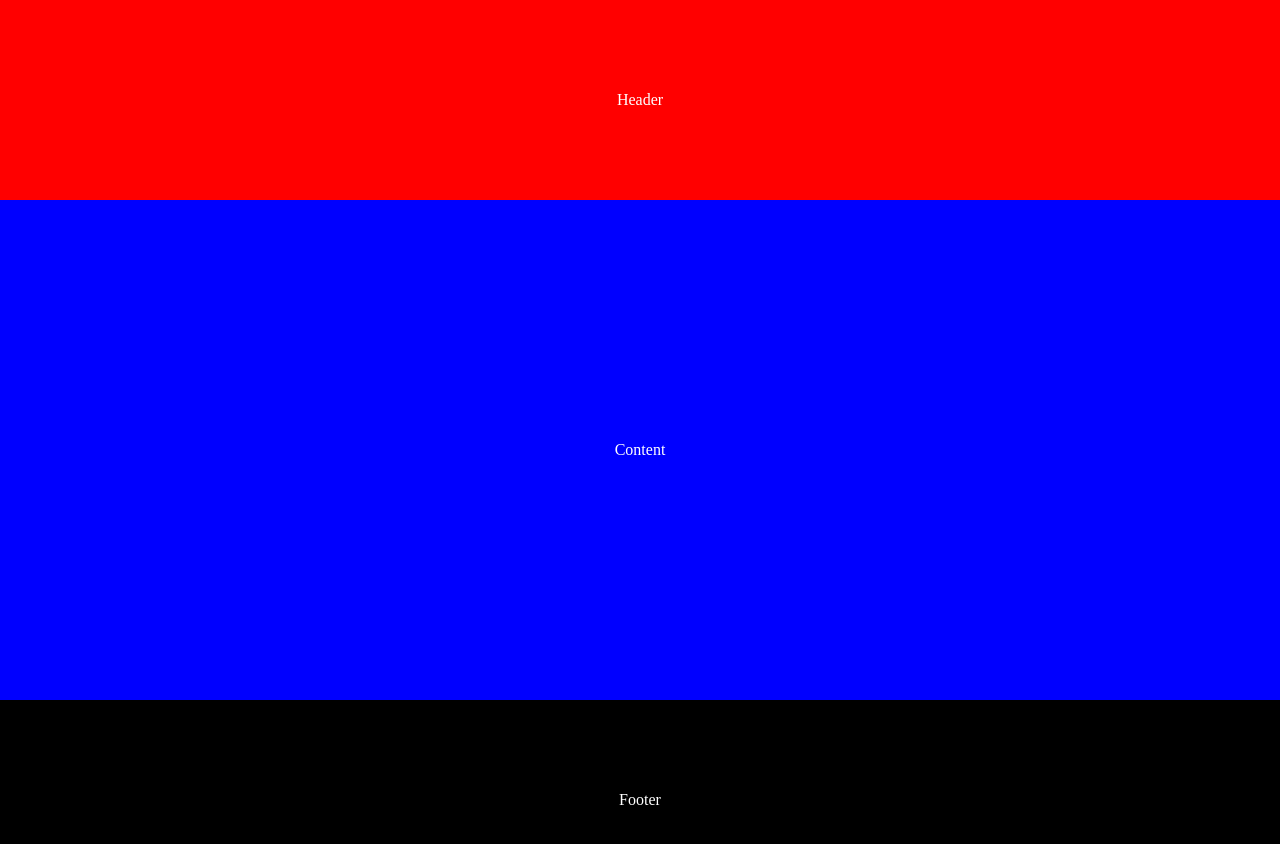
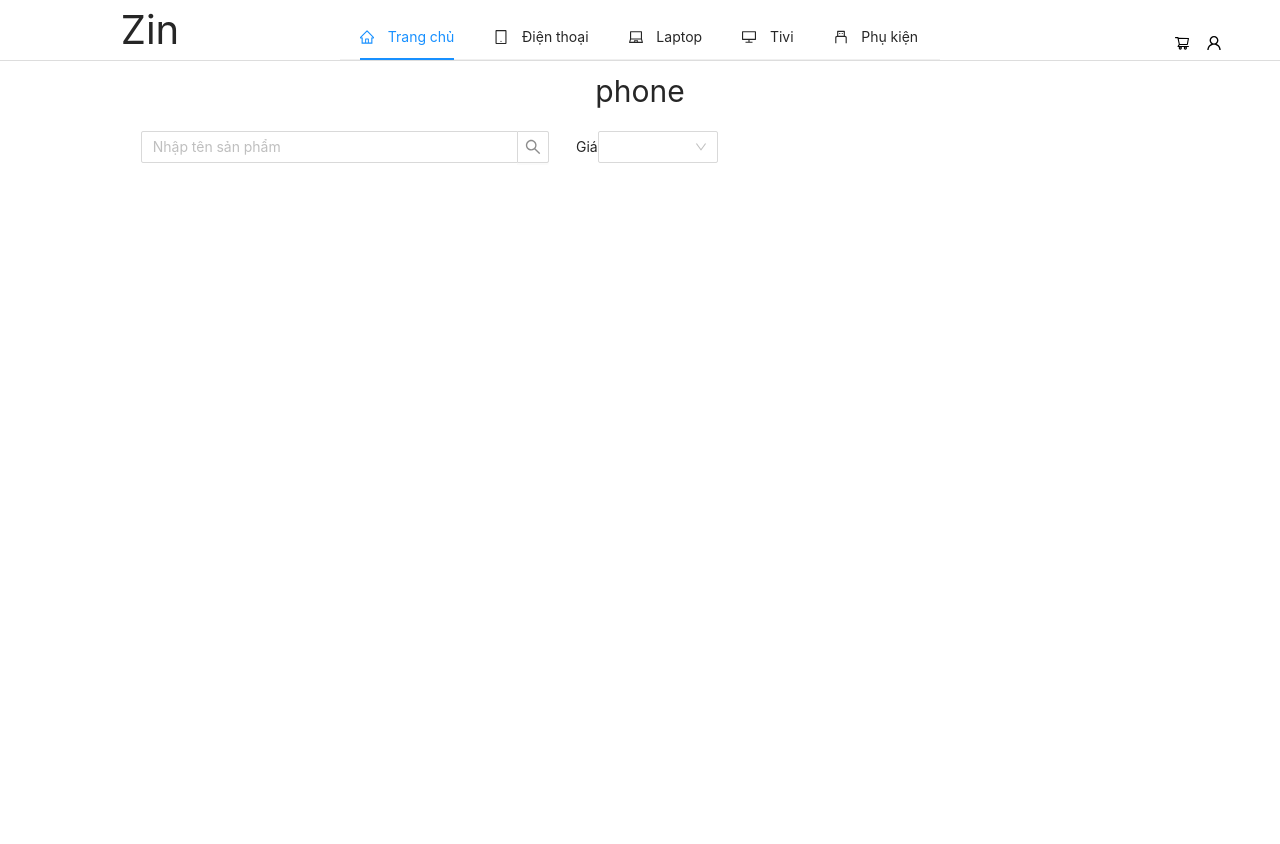
Before and after one commit to anhduy290198/web-fe, a Vue app: page / in a window 1280 px wide. Shown: the top 844 px of the page. After the commit the page ends 800 px from the top, so only its background shows below. Built offline with nearby package versions, Linux system fonts and the light colour scheme.

Commit message:
update 1

```diff
--- a/package.json
+++ b/package.json
@@ -9,7 +9,7 @@
     "preview": "vite preview"
   },
   "dependencies": {
-    "ant-design-vue": "^4.2.1",
+    "ant-design-vue": "^3.0.0-alpha.11",
     "vue": "^3.4.21",
     "vue-router": "^4.3.2"
   },
--- a/src/components/Movies/Item.vue
+++ /dev/null
@@ -1,15 +0,0 @@
-<template>
-    <div>
-        Movie Item {{ props.item }}
-    </div>
-</template>
-
-<script setup>
-const props = defineProps({
-    item: Number,
-})
-</script>
-
-<style lang="scss" scoped>
-
-</style>
--- a/src/components/Movies/List.vue
+++ /dev/null
@@ -1,40 +0,0 @@
-<template>
-    <div class="list-movie">
-        <div>
-            <div>List Movie</div>
-            <div>Text</div>
-        </div>
-
-        <div class="slider">
-            <Carousel v-bind="carouselSetting">
-                <Slide v-for="slide in 10" :key="slide">
-                    <MovieItem :item="slide"></MovieItem>
-                </Slide>
-
-                <template #addons>
-                    <Navigation />
-                </template>
-            </Carousel>
-        </div>
-    </div>
-</template>
-
-<script setup>
-import MovieItem from './Item.vue';
-import 'vue3-carousel/dist/carousel.css';
-import { Carousel, Slide, Pagination, Navigation } from 'vue3-carousel';
-import { reactive, ref } from 'vue';
-
-const carouselSetting = reactive({
-    itemsToShow: 5,
-    snapAlign: 'center',
-    wrapAround: true,
-});
-</script>
-
-<style lang="scss" scoped>
-.list-movie {
-    background-color: #c0c0c0;
-    margin: 60px 0;
-}
-</style>
--- /dev/null
+++ b/src/components/common/ListProduct.vue
@@ -0,0 +1,94 @@
+<template>
+    <div class="content">
+        <div class="title">{{props.type}}</div>
+        <div class="search">
+            <div class="input-search">
+                <a-input-search  placeholder="Nhập tên sản phẩm"/>
+            </div>
+            <div class="filter">
+                <div class="filter-detail">
+                    <div class="label">
+                        Giá
+                    </div>
+                    <div class="filter-type">
+                        <a-select
+                            ref="select"
+                            v-model:value="value1"
+                            style="width: 120px"
+                            @focus="focus"
+                            @change="handleChange"
+                            >
+                            <a-select-option value="jack">Jack</a-select-option>
+                            <a-select-option value="lucy">Lucy</a-select-option>
+                            <a-select-option value="disabled" disabled>Disabled</a-select-option>
+                            <a-select-option value="Yiminghe">yiminghe</a-select-option>
+                        </a-select>
+                    </div>
+                </div>
+            </div>
+        </div>
+    </div>
+</template>
+
+<script setup>
+import { ref, defineComponent , computed} from "vue";
+
+const title = computed(() => {
+    let title = 'Trang chủ';
+    switch (props.type) {
+        case 'phone':
+            title = "Điện thoại"
+            break;
+        case 'laptop':
+            title = "Laptop"
+            break;
+        case 'tivi':
+            title = "Tivi"
+            break;
+        case 'accessory':
+            title = "Phụ kiện"
+            break;
+        default:
+            title = "Trang chủ"
+            break;
+    }
+    return check;
+});
+
+const props = defineProps({
+    type: { type: String },
+});
+
+</script>
+
+<style lang="scss" scoped>
+.content{
+    width: 80%;
+    margin: 0 auto;
+    .title{
+        text-align: center;
+        font-size: 30px;
+        line-height: 60px;
+    }
+    .search{
+        margin-top: 10px;
+        display: flex;
+        justify-content: space-around;
+        .input-search{
+            width: 40%;
+        }
+        .filter{
+            width: 55%;
+            .filter-detail{
+                display: flex;
+                .label{
+                    line-height: 32px;
+                }
+                .filter-type{
+
+                }
+            }
+        }
+    }
+}
+</style>
--- a/src/main.js
+++ b/src/main.js
@@ -1,6 +1,7 @@
 import { createApp } from 'vue'
 import App from './App.vue'
 import Antd from 'ant-design-vue';
+import 'ant-design-vue/dist/antd.css';
 
 import router from './routes';
 
--- a/src/pages/Common/Header.vue
+++ b/src/pages/Common/Header.vue
@@ -1,21 +1,117 @@
 <template>
     <div class="header">
-        Header
+        <div class="logo">
+            <div class="text">Zin</div>
+        </div>
+        <div class="menu">
+            <a-menu v-model:selectedKeys="menuActive" mode="horizontal" style="width: 600px" @click="changeMenu()">
+                <a-menu-item key="home">
+                    <template #icon>
+                        <home-outlined />
+                    </template>
+                    Trang chủ
+                </a-menu-item>
+                <a-menu-item key="phone">
+                    <template #icon>
+                        <tablet-outlined />
+                    </template>
+                    Điện thoại
+                </a-menu-item>
+                <a-menu-item key="laptop">
+                    <template #icon>
+                        <laptop-outlined />
+                    </template>
+                    Laptop
+                </a-menu-item>
+                <a-menu-item key="tivi">
+                    <template #icon>
+                        <desktop-outlined />
+                    </template>
+                    Tivi
+                </a-menu-item>
+                <a-menu-item key="accessory">
+                    <template #icon>
+                        <usb-outlined />
+                    </template>
+                    Phụ kiện
+                </a-menu-item>
+            </a-menu>
+        </div>
+        <div class="action">
+            <a-button type="link">
+                <template #icon>
+                    <shopping-cart-outlined style="color: black"/>
+                </template>
+            </a-button>
+            <a-button type="link">
+                <template #icon>
+                    <user-outlined style="color: black"/>
+                </template>
+            </a-button>
+        </div>
     </div>
 </template>
 
 <script setup>
-import {ref} from "vue";
+import { ref, defineComponent} from "vue";
+import { useRoute } from 'vue-router';
+import { useRouter } from 'vue-router';
+import { TabletOutlined, HomeOutlined, LaptopOutlined , UsbOutlined , DesktopOutlined , ShoppingCartOutlined , UserOutlined} from '@ant-design/icons-vue';
 
-const menuActive = ref(1);
+const route = useRoute();
+const router = useRouter();
+const menuActive = ref(['home']);
+
+const changeMenu = () =>{
+    let key = menuActive.value[0];
+    console.log(key);
+    let name = '';
+    switch (key) {
+        case 'phone':
+            name = "Phone"
+            break;
+        case 'laptop':
+            name = "Laptop"
+            break;
+        case 'tivi':
+            name = "Tivi"
+            break;
+        case 'accessory':
+            name = "Accessory"
+            break;
+        case 'home':
+            name = "Home"
+            break;
+    }
+    router.push({
+        name: "Phone",
+        query: route.query
+    });
+}
+
 </script>
 
 <style lang="scss" scoped>
 .header {
-    background: red;
-    line-height: 200px;
-    height: 200px;
-    text-align: center;
-    color: #fff;
+    display: flex;
+    justify-content: space-between;
+    padding: 0 50px;
+    border-bottom: 1px solid #ddd;
+    .logo{
+        height: 60px;
+        width: 200px;
+        text-align: center;
+        line-height: 60px;
+        font-size: 40px
+    }
+    .menu{
+        padding-top: calc(60px - 46px);
+    }
+    .action{
+        padding-top: calc(60px - 33px);
+        width: 200px;
+        display: flex;
+        justify-content: end;
+    }
 }
 </style>
--- a/src/pages/Home/index.vue
+++ b/src/pages/Home/index.vue
@@ -1,18 +1,19 @@
 <template>
-    <div class="home">
+    <!-- <div class="home">
         Content
+    </div> -->
+    <div>
+        <ListProduct :type="'phone'" />
     </div>
 </template>
 
 <script setup>
-import 'vue3-carousel/dist/carousel.css';
-import { Carousel, Slide, Pagination, Navigation } from 'vue3-carousel';
-import MoviesList from '../../components/Movies/List.vue';
+import ListProduct from "../../components/common/ListProduct.vue";
+
 </script>
 
 <style lang="scss" scoped>
 .home {
-    background: blue;
     line-height: 500px;
     height: 500px;
     text-align: center;
--- a/src/pages/Layout.vue
+++ b/src/pages/Layout.vue
@@ -2,7 +2,7 @@
     <div class="layout">
         <Header></Header>
         <router-view></router-view>
-        <Footer></Footer>
+        <!-- <Footer></Footer> -->
     </div>
 </template>
 
@@ -12,5 +12,7 @@ import Footer from './Common/Footer.vue';
 </script>
 
 <style lang="scss" scoped>
-
+    .layout{
+        background: #fff;
+    }
 </style>
--- a/src/routes/index.js
+++ b/src/routes/index.js
@@ -1,9 +1,20 @@
 import { createRouter, createWebHistory } from "vue-router"
 
 import Home from "../pages/Home/index.vue";
+import Phone from "../pages/Home/index.vue";
 
 const routes = [
-    { path: '/', component: Home },
+    {
+        path: '/',
+        component: Home
+    },
+    {
+        path: '/phone',
+        component: Phone ,
+        meta: {
+            title: 'Điện thoại',
+        },
+    },
 ];
 
 const router = createRouter({
```
Also changed, not shown: src/pages/Phone/detail.vue (added, +14 -0 lines), src/pages/Phone/index.vue (added, +14 -0 lines), src/components/common/DetailProduct.vue (added), 1 other file (tests, documents, lock files or other folders).
